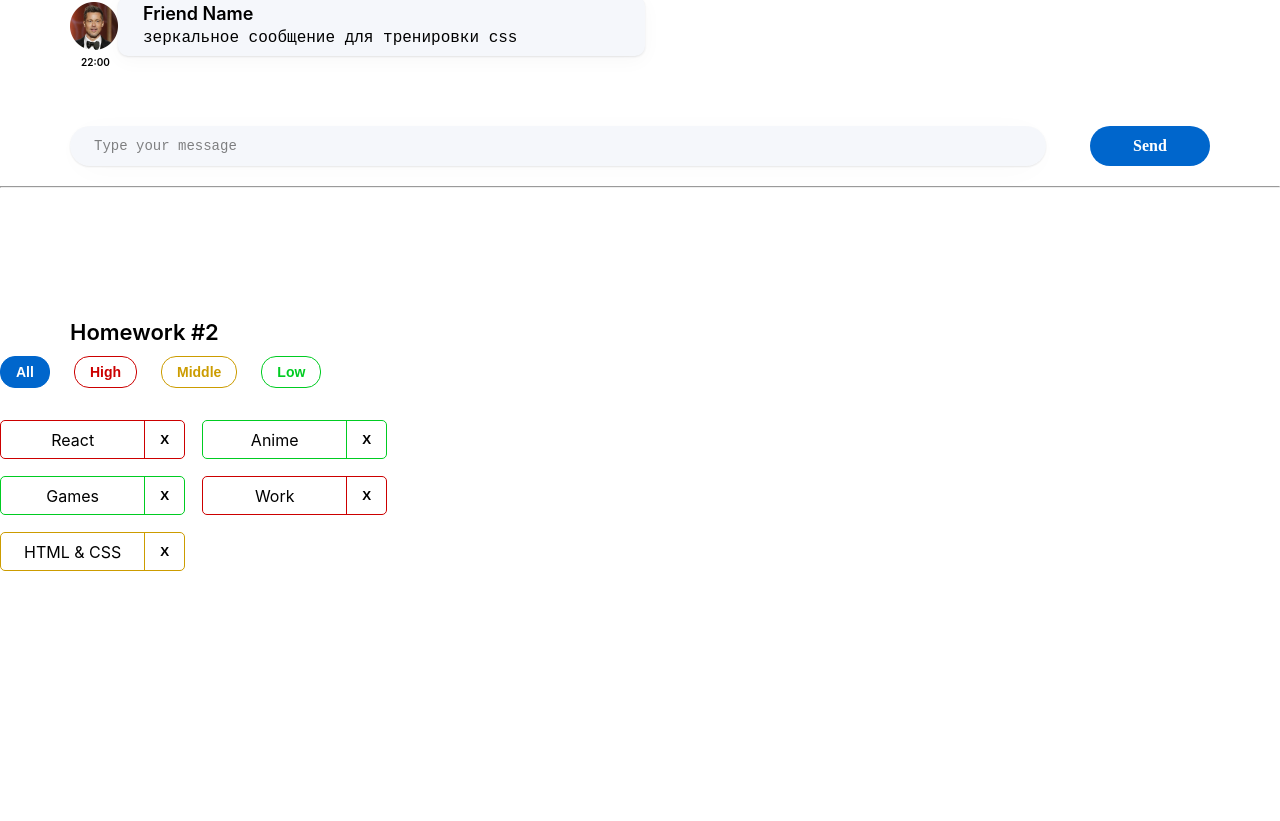
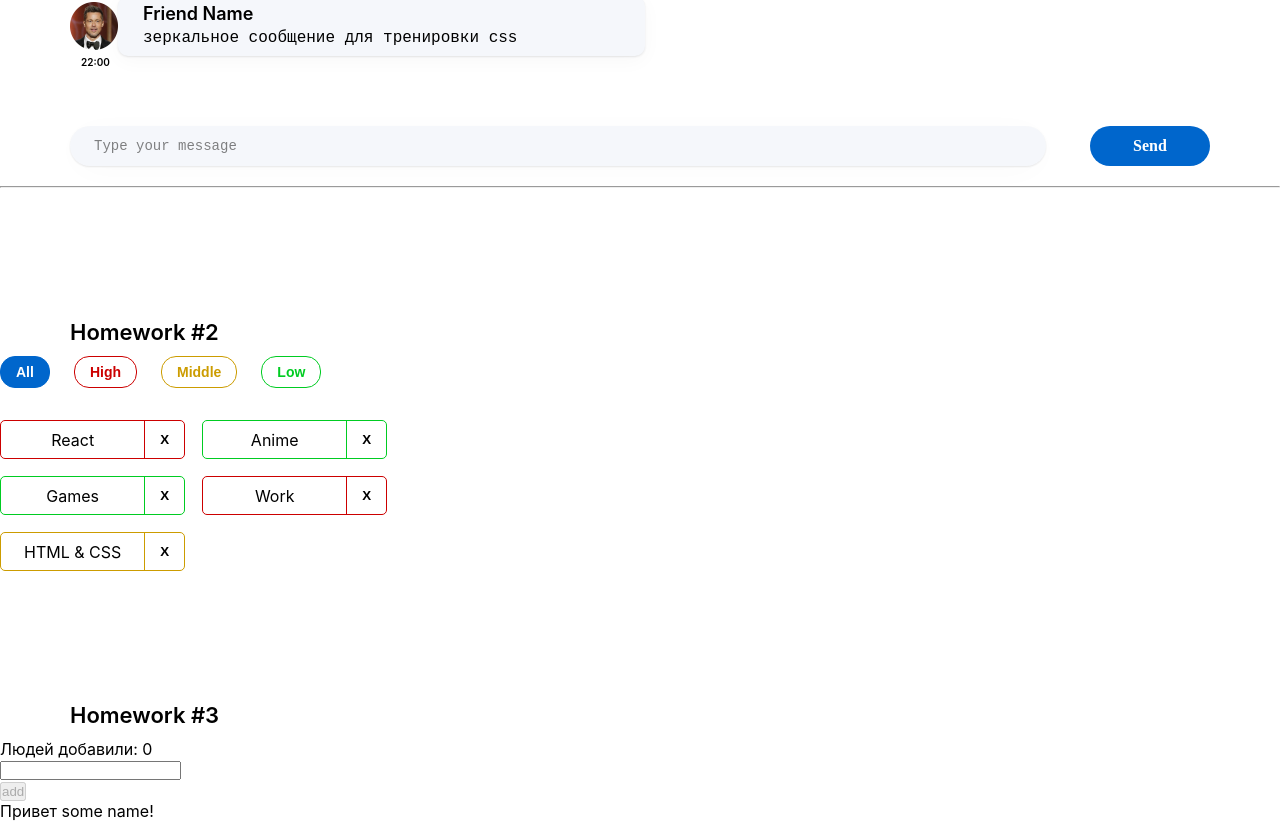
Before and after one commit to ButaPavel/hw-auto, a React (Create React App) app: page / in a window 1280 px wide. Shown: the part 302-1123 px from the top of the page. Before the commit the page ends 873 px from the top, so only its background shows below. Built offline with nearby package versions, Linux system fonts and the light colour scheme.

Commit message:
HW3 Start

```diff
--- a/src/index.tsx
+++ b/src/index.tsx
@@ -1,7 +1,7 @@
 import React from 'react'
 import ReactDOM from 'react-dom/client'
 import './index.css'
-import App from './s1-main/App'
+import App from './s2-homeworks/hw09/App'
 import reportWebVitals from './reportWebVitals'
 import store from './s2-homeworks/hw10/bll/store'
 import {Provider} from 'react-redux'
--- a/src/s2-homeworks/hw03/GreetingContainer.tsx
+++ b/src/s2-homeworks/hw03/GreetingContainer.tsx
@@ -3,7 +3,7 @@ import Greeting from './Greeting'
 import { UserType } from './HW3'
 
 type GreetingContainerPropsType = {
-    users: any // need to fix any
+    users: Array<UserType> // need to fix any
     addUserCallback: any // need to fix any
 }
 
@@ -26,10 +26,10 @@ const GreetingContainer: React.FC<GreetingContainerPropsType> = ({
     addUserCallback,
 }) => {
     // деструктуризация пропсов
-    const [name, setName] = useState<any>('') // need to fix any
-    const [error, setError] = useState<any>('') // need to fix any
+    const [name, setName] = useState<string>('') // need to fix any
+    const [error, setError] = useState<string>('') // need to fix any
 
-    const setNameCallback = (e: any) => { // need to fix any
+    const setNameCallback = (e: string) => { // need to fix any
         setName('some name') // need to fix
 
         error && setError('')
--- a/src/s2-homeworks/hw03/HW3.tsx
+++ b/src/s2-homeworks/hw03/HW3.tsx
@@ -19,21 +19,23 @@ import GreetingContainer from './GreetingContainer'
 
 // types
 export type UserType = {
-    _id: any // need to fix any
-    name: any // need to fix any
+    _id: string // need to fix any
+    name: string // need to fix any
 }
 
-export const pureAddUserCallback = (name: any, setUsers: any, users: any) => { // need to fix any
-    const user = { // need to fix
+export const pureAddUserCallback = (name: string, setUsers: any, users: Array<UserType>) => { // need to fix any
+    const user = { _id: v1, name: name// need to fix
     }
     setUsers([...users, user])
+    console.log(setUsers)
 }
 
 const HW3 = () => {
-    const [users, setUsers] = useState<any>([]) // need to fix any
+    const [users, setUsers] = useState<Array<UserType>>([]) // need to fix any
 
-    const addUserCallback = (name: any) => { // need to fix any
+    const addUserCallback = (name: string) => { // need to fix any
         pureAddUserCallback(name, setUsers, users)
+        console.log(pureAddUserCallback)
     }
 
     return (
--- a/src/s1-main/App.tsx
+++ b/src/s2-homeworks/hw09/App.tsx
@@ -1,7 +1,8 @@
 import React from 'react'
-import s from './App.module.css'
-import HW1 from '../s2-homeworks/hw01/HW1'
-import HW2 from "../s2-homeworks/hw02/HW2";
+import s from '../../s1-main/App.module.css'
+import HW1 from '../hw01/HW1'
+import HW2 from "../hw02/HW2";
+import HW3 from "../hw03/HW3";
 
 function App() {
     return (
@@ -9,7 +10,7 @@ function App() {
             <HW1/>
             {/*раскомментировать по ходу выполнения*/}
             <HW2/>
-            {/*<HW3/>*/}
+            <HW3/>
             {/*<HW4/>*/}
 
             {/*при выполнении дз 5 и более - закомментировать здесь дз 1-4, так как они есть внутри дз 5*/}
```
Also changed, not shown: 1 other file (tests, documents, lock files or other folders).
